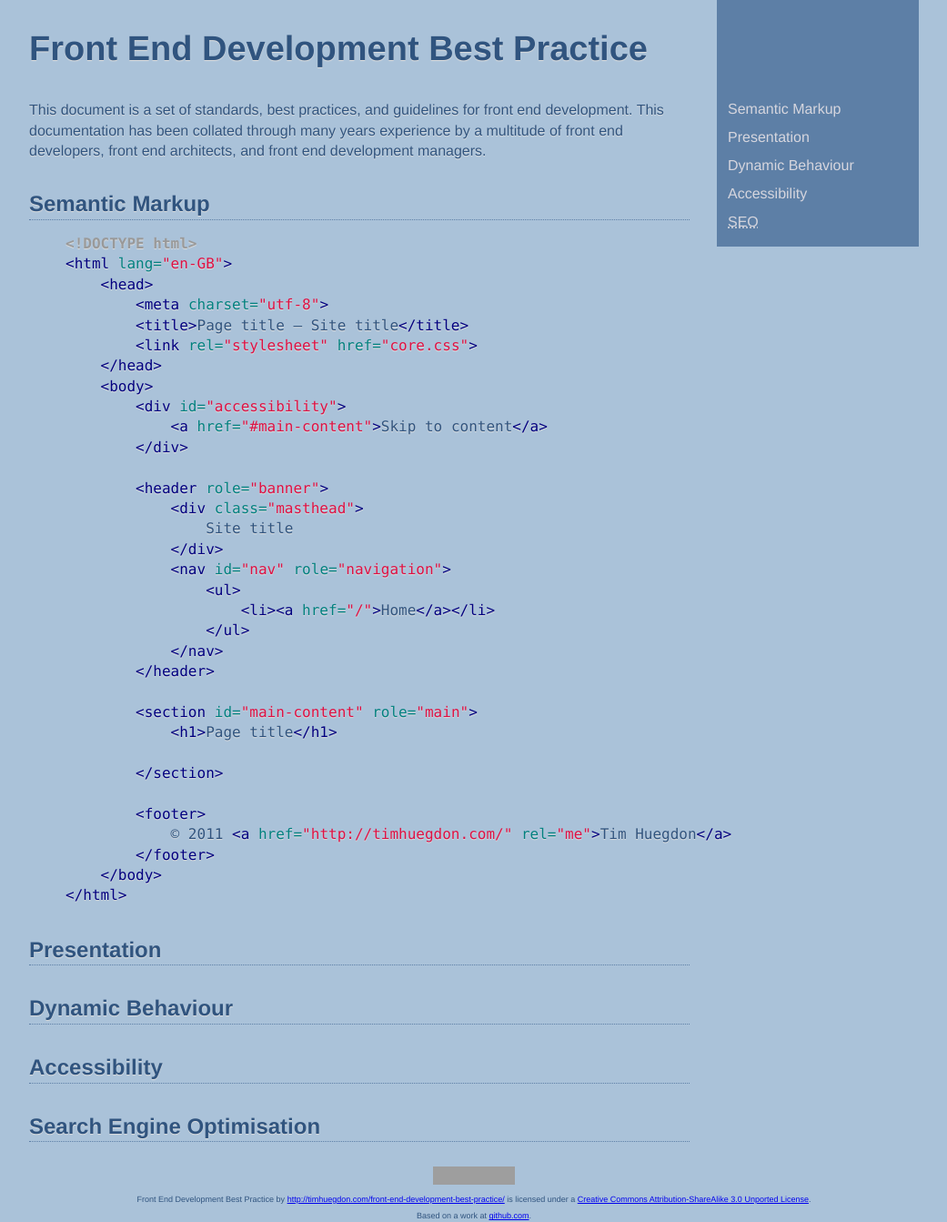
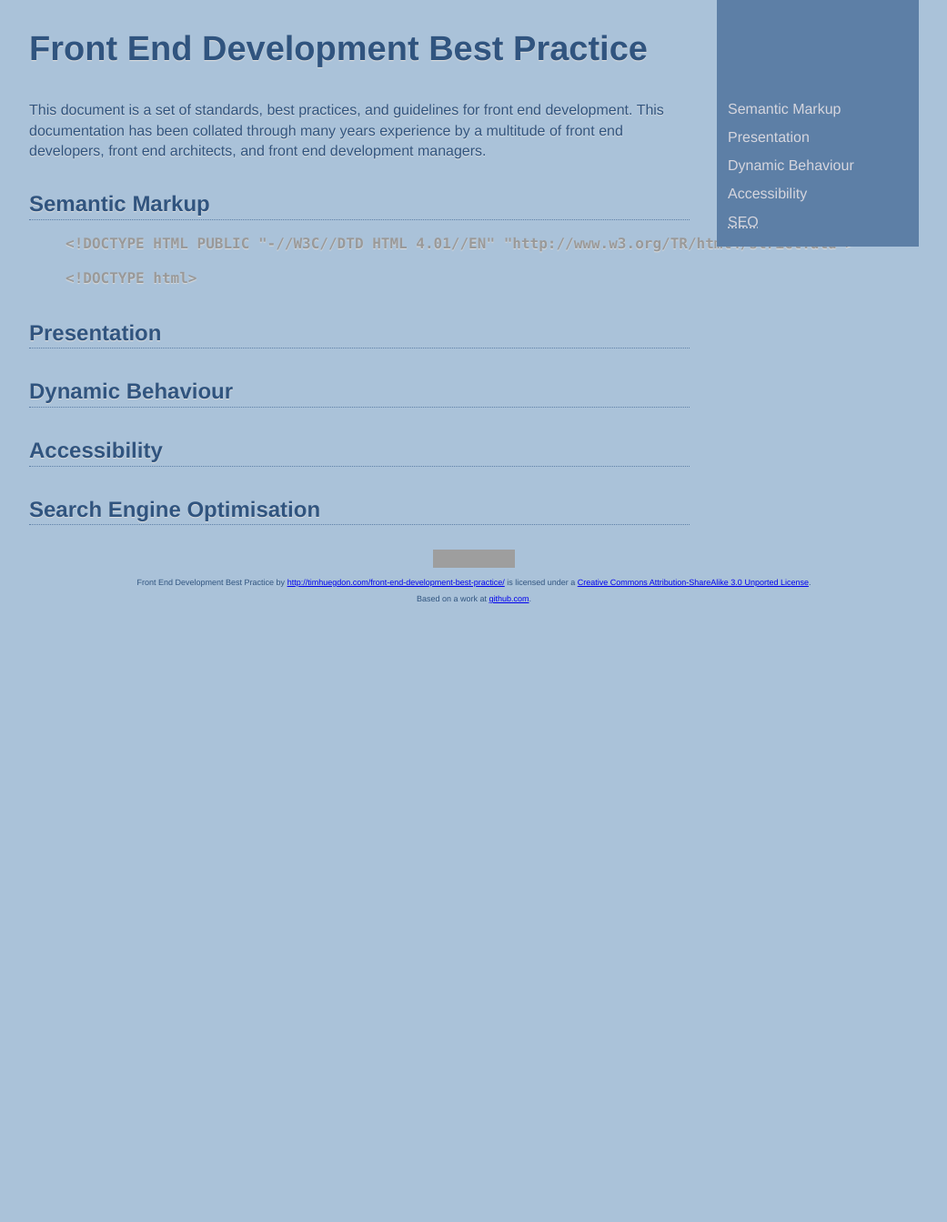
Before and after one commit to nefarioustim/front-end-development-best-practice, a Jekyll site: the page built from index.md, in a window 1280 px wide. Shown: the whole page at 91% size, without its empty margins (119-1160 px from the left). Built offline with Jekyll 4.4.1, drawn with Linux system fonts in a browser that asks for light colours; Markdown is read by kramdown in place of the engine named in the settings; after the commit the page ends 900 px from its top, so only the background shows below that; grey boxes are pictures that could not be loaded.

Commit message:
Removed temp. code example.

```diff
--- a/index.md
+++ b/index.md
@@ -14,39 +14,11 @@ front end development managers.
 <h2 id="semantic-markup">Semantic Markup</h2>
 
 {% highlight html %}
+<!DOCTYPE HTML PUBLIC "-//W3C//DTD HTML 4.01//EN" "http://www.w3.org/TR/html4/strict.dtd">
+{% endhighlight %}
+
+{% highlight html %}
 <!DOCTYPE html>
-<html lang="en-GB">
-    <head>
-        <meta charset="utf-8">
-        <title>Page title — Site title</title>
-        <link rel="stylesheet" href="core.css">
-    </head>
-    <body>
-        <div id="accessibility">
-            <a href="#main-content">Skip to content</a>
-        </div>
-
-        <header role="banner">
-            <div class="masthead">
-                Site title
-            </div>
-            <nav id="nav" role="navigation">
-                <ul>
-                    <li><a href="/">Home</a></li>
-                </ul>
-            </nav>
-        </header>
-
-        <section id="main-content" role="main">
-            <h1>Page title</h1>
-
-        </section>
-
-        <footer>
-            © 2011 <a href="http://timhuegdon.com/" rel="me">Tim Huegdon</a>
-        </footer>
-    </body>
-</html>
 {% endhighlight %}
 
 <h2 id="presentation">Presentation</h2>
```
